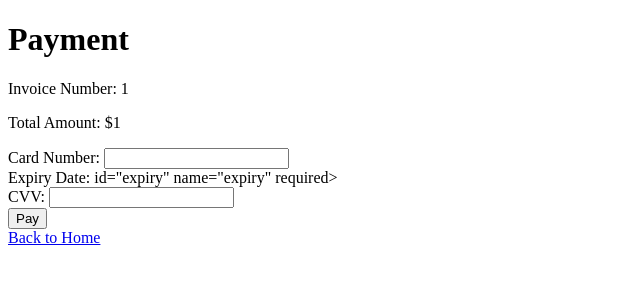
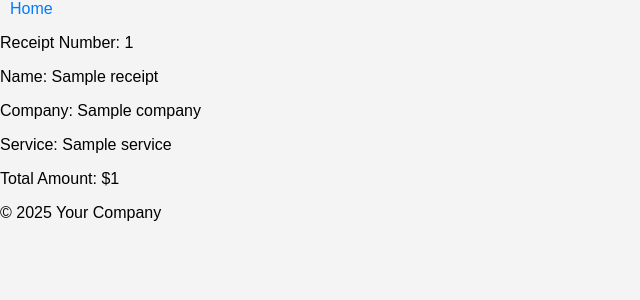
Before and after one commit to Quin-iPhone/FinalSetMedicApp, a Flask app: template templates/receipt.html in a window 1280 px wide. Shown: the top 300 px of the page, without its empty margins (0-640 px from the left). Run offline with Flask 2, Linux system fonts and the light colour scheme; the template is opened without the code that fills it: most values are stand-ins (such as "Sample title", 1, 10 or a date in 2020).

Commit message:
Update receipt.html

```diff
--- a/templates/receipt.html
+++ b/templates/receipt.html
@@ -1,22 +1,27 @@
 <!DOCTYPE html>
 <html lang="en">
-<head <meta charset="UTF-8">
+<head>
+    <meta charset="UTF-8">
     <meta name="viewport" content="width=device-width, initial-scale=1.0">
-    <title>Payment</title>
+    <title>Receipt</title>
+    <link rel="stylesheet" href="{{ url_for('static', filename='css/styles.css') }}">
 </head>
 <body>
-    <h1>Payment</h1>
-    <p>Invoice Number: {{ invoice.invoice_number }}</p>
-    <p>Total Amount: ${{ invoice.total_amount }}</p>
-    <form method="POST">
-        <label for="card_number">Card Number:</label>
-        <input type="text" id="card_number" name="card_number" required><br>
-        <label for="expiry">Expiry Date:</label>
-        id="expiry" name="expiry" required><br>
-        <label for="cvv">CVV:</label>
-        <input type="text" id="cvv" name="cvv" required><br>
-        <button type="submit">Pay</button>
-    </form>
-    <a href="{{ url_for('index') }}">Back to Home</a>
+    <header>
+        <h</h1>
+        <nav>
+            <a href="{{ url_for('index') }}">Home</a>
+        </nav>
+    </header>
+    <div class="container">
+        <p>Receipt Number: {{ receipt.receipt_number }}</p>
+        <p>Name: {{ receipt.name }}</p>
+        <p>Company: {{ receipt.company }}</p>
+        <p>Service: {{ receipt.service.name }}</p>
+        <p>Total Amount: ${{ receipt.total_amount }}</p>
+    </div>
+    <footer>
+        <p>&copy; 2025 Your Company</p>
+    </footer>
 </body>
 </html>
```
